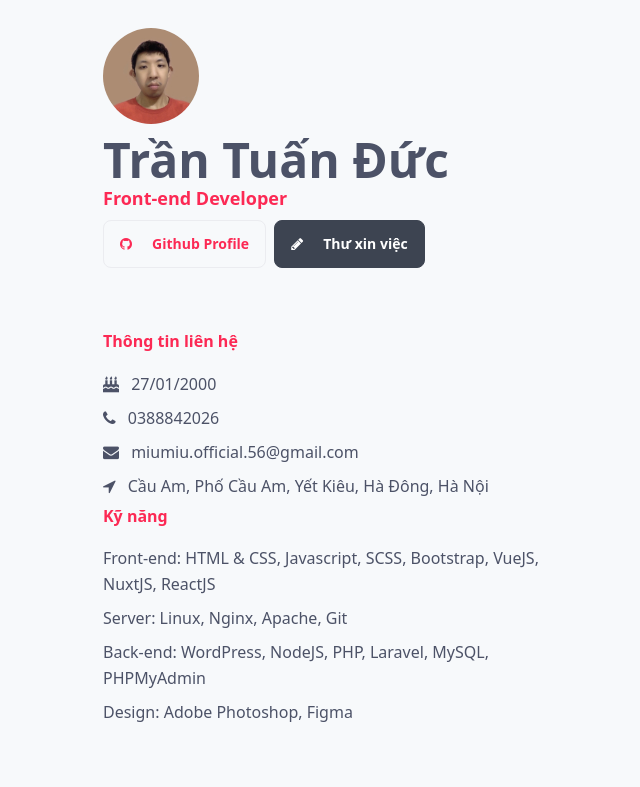
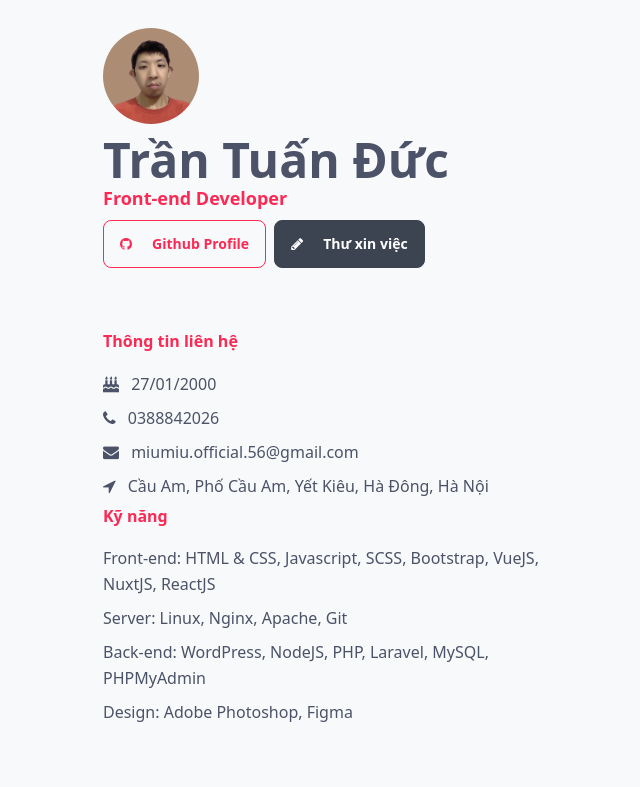
Before and after one commit to tuanductran/cv, a Vue app: page / in a window 1280 px wide. Shown: the top 787 px of the page, without its empty margins (41-681 px from the left). Built offline with nearby package versions, Linux system fonts and the light colour scheme.

Commit message:
Update styles.css

```diff
--- a/src/assets/styles/styles.css
+++ b/src/assets/styles/styles.css
@@ -50,7 +50,11 @@ a:hover,
 }
 
 .vnodesign-border-color {
-    border-color: #ebecf0;
+    border-color: #FC2954;
+}
+
+.bg-vnodesign {
+    background: #FC2954;
 }
 
 footer {
@@ -65,7 +69,7 @@ footer {
 }
 
 .dark img {
-    filter: brightness(70%);
+    filter: brightness(50%);
 }
 
 h1,
```
